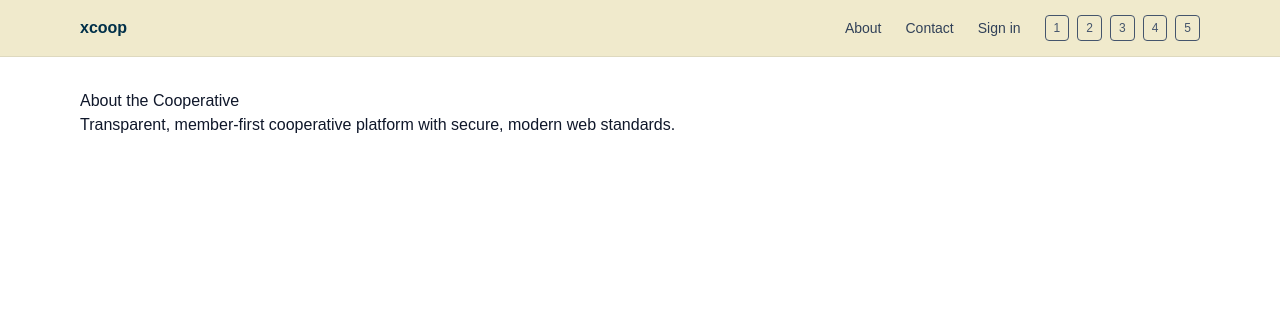
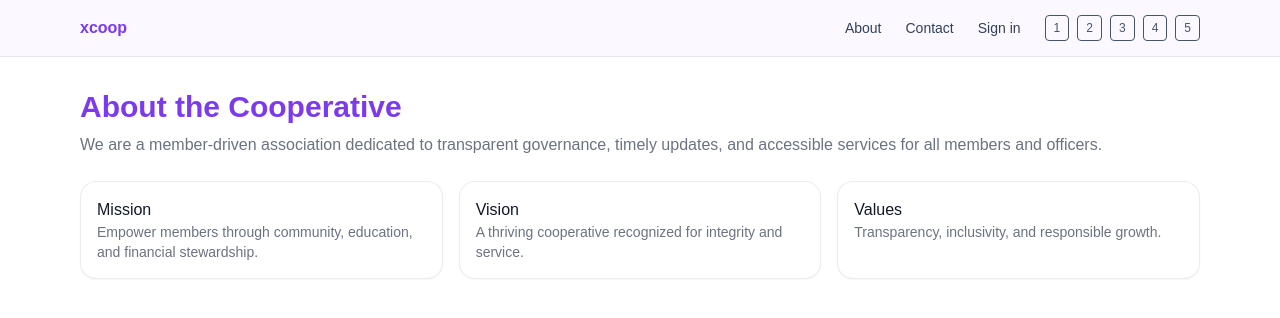
Before and after one commit to minbsfa/xcoop, a Next.js app: page /about in a window 1280 px wide. Shown: the top 318 px of the page. Built offline with nearby package versions, Linux system fonts and the light colour scheme; no server answers.

Commit message:
feat(theme): default to palette 3; feat(about): enhanced content; feat(contact): interactive contact form with Supabase and office photo

```diff
--- a/src/app/about/page.tsx
+++ b/src/app/about/page.tsx
@@ -1,8 +1,24 @@
 export default function AboutPage() {
   return (
-    <div className="prose max-w-none py-8">
-      <h1>About the Cooperative</h1>
-      <p>Transparent, member-first cooperative platform with secure, modern web standards.</p>
+    <div className="py-8 space-y-6">
+      <section className="space-y-2">
+        <h1 className="text-3xl font-semibold" style={{color: "var(--brand)"}}>About the Cooperative</h1>
+        <p className="text-[color:var(--muted)]">We are a member-driven association dedicated to transparent governance, timely updates, and accessible services for all members and officers.</p>
+      </section>
+      <section className="grid gap-4 md:grid-cols-3">
+        <div className="card p-4">
+          <h3 className="font-medium">Mission</h3>
+          <p className="text-sm text-[color:var(--muted)]">Empower members through community, education, and financial stewardship.</p>
+        </div>
+        <div className="card p-4">
+          <h3 className="font-medium">Vision</h3>
+          <p className="text-sm text-[color:var(--muted)]">A thriving cooperative recognized for integrity and service.</p>
+        </div>
+        <div className="card p-4">
+          <h3 className="font-medium">Values</h3>
+          <p className="text-sm text-[color:var(--muted)]">Transparency, inclusivity, and responsible growth.</p>
+        </div>
+      </section>
     </div>
   );
 }
--- a/src/app/contact/page.tsx
+++ b/src/app/contact/page.tsx
@@ -1,8 +1,62 @@
-export default function ContactPage() {
+"use server";
+
+import Image from "next/image";
+import { getSupabaseServerClient } from "@/lib/supabase/server";
+
+async function submitContact(formData: FormData) {
+  "use server";
+  const supabase = await getSupabaseServerClient();
+  const full_name = String(formData.get("full_name") || "").trim();
+  const mobile = String(formData.get("mobile") || "").trim();
+  const email = String(formData.get("email") || "").trim();
+  const address = String(formData.get("address") || "").trim();
+  const message = String(formData.get("message") || "").trim();
+  const recipient = String(formData.get("recipient") || "").trim();
+  if (!full_name || !message || !recipient) return { ok: false, error: "Missing required fields" } as const;
+  const { error } = await supabase.from("contacts").insert({ full_name, mobile, email, address, message, recipient });
+  if (error) return { ok: false, error: error.message } as const;
+  return { ok: true } as const;
+}
+
+export default async function ContactPage() {
+  async function action(formData: FormData) {
+    "use server";
+    return await submitContact(formData);
+  }
+
   return (
-    <div className="py-8">
-      <h1 className="mb-2 text-2xl font-semibold">Contact</h1>
-      <p className="text-gray-600">Email: contact@xcoop.example</p>
+    <div className="py-8 grid gap-8 md:grid-cols-2">
+      <div className="space-y-4">
+        <h1 className="text-2xl font-semibold" style={{color: "var(--brand)"}}>Get in touch</h1>
+        <p className="text-sm text-[color:var(--muted)]">We’d love to hear from you. Send your message to the appropriate officer.</p>
+        <form action={action} className="card p-4 space-y-3">
+          <input name="full_name" placeholder="Full name" className="w-full rounded-md border px-3 py-2" required />
+          <div className="grid gap-3 md:grid-cols-2">
+            <input name="mobile" placeholder="Mobile number" className="w-full rounded-md border px-3 py-2" />
+            <input name="email" type="email" placeholder="Email address" className="w-full rounded-md border px-3 py-2" />
+          </div>
+          <input name="address" placeholder="Address" className="w-full rounded-md border px-3 py-2" />
+          <select name="recipient" className="w-full rounded-md border px-3 py-2" required>
+            <option value="">Send to…</option>
+            <option>President</option>
+            <option>Secretary</option>
+            <option>Treasurer</option>
+            <option>Auditor</option>
+            <option>Administrator</option>
+          </select>
+          <textarea name="message" placeholder="Your message" className="w-full rounded-md border px-3 py-2 min-h-32" required />
+          <button type="submit" className="rounded-md px-4 py-2 text-white" style={{backgroundColor: "var(--brand)"}}>Send</button>
+        </form>
+      </div>
+      <div className="space-y-3">
+        <div className="overflow-hidden rounded-xl border" style={{borderColor: "var(--border)"}}>
+          <Image src="/address.JPG" alt="Office address" width={1200} height={900} className="w-full h-64 object-cover" />
+        </div>
+        <div className="card p-4">
+          <h2 className="font-medium">SCNGMAI Office</h2>
+          <p className="text-sm text-[color:var(--muted)]">Parrucho Street, Surigao City, Surigao del Norte</p>
+        </div>
+      </div>
     </div>
   );
 }
--- a/src/app/layout.tsx
+++ b/src/app/layout.tsx
@@ -24,7 +24,7 @@ export default function RootLayout({
   children: React.ReactNode;
 }>) {
   return (
-    <html lang="en" data-theme="one">
+    <html lang="en" data-theme="three">
       <body className={`${geistSans.variable} ${geistMono.variable} antialiased`}>
         {/* @ts-expect-error Async Server Component */}
         <Navbar />
```
Also changed, not shown: 1 other file (tests, documents, lock files or other folders).
